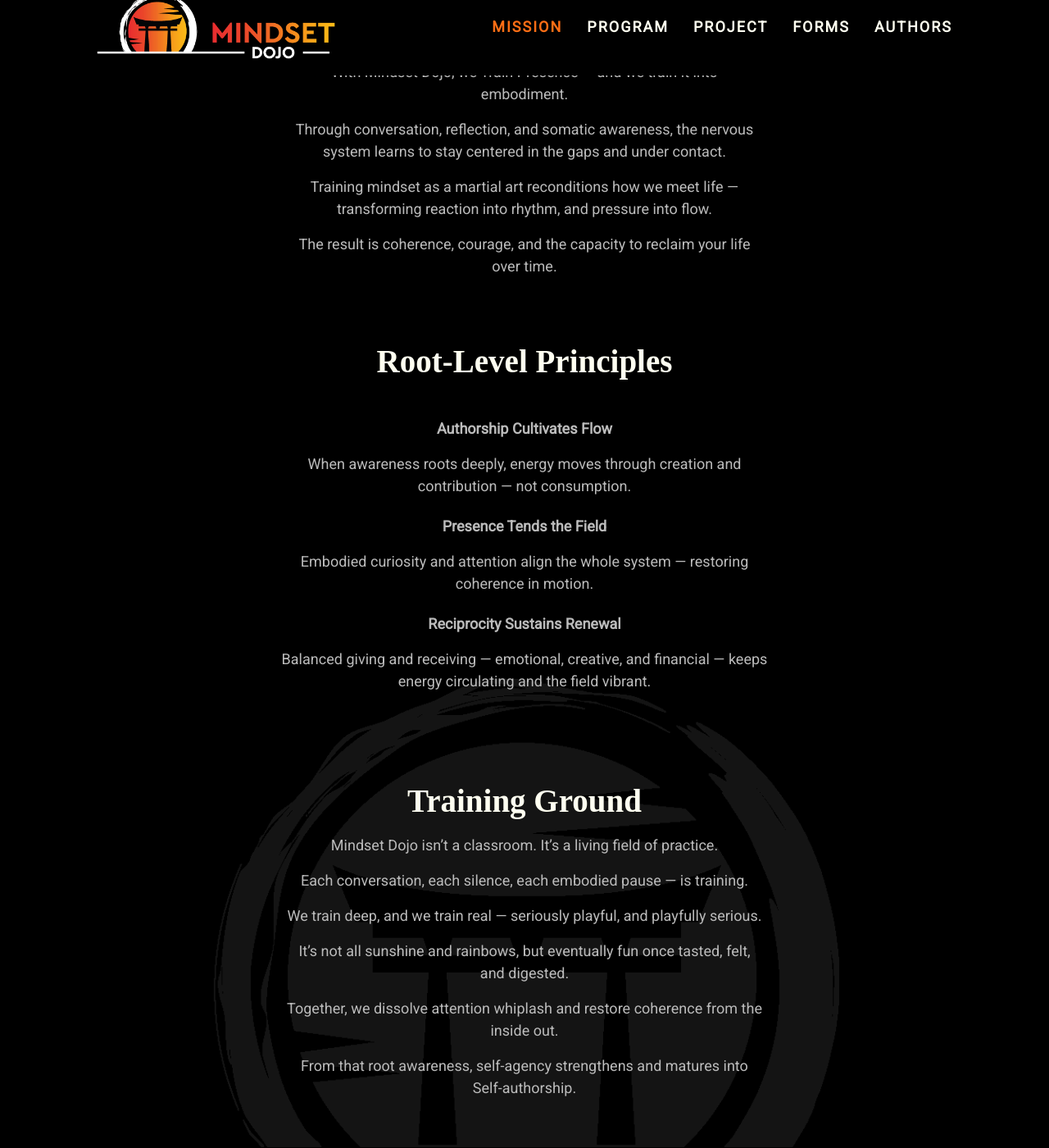
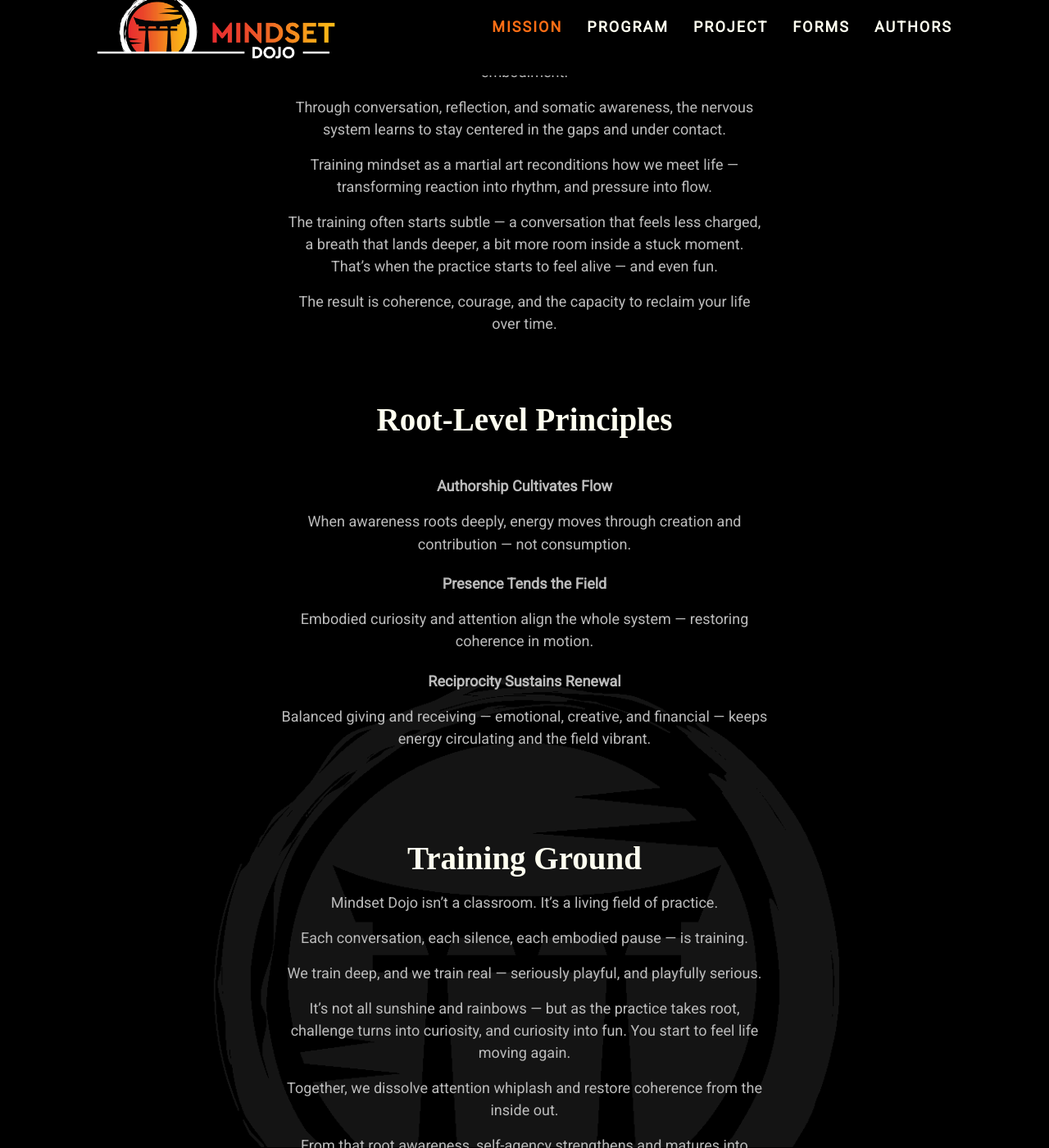
Before and after one commit to mindset-dojo/mindset-dojo.github.io, a Jekyll site: the page built from mission.md, in a window 1280 px wide and 1400 px high, scrolled down 1308 px. Shown: the whole window at 82% size. Built offline with Jekyll 4.4.1, drawn with Linux system fonts in a browser that asks for light colours; some web fonts are replaced; some of the changed text lies outside the part shown.

Commit message:
feat: mission uplift

```diff
--- a/_data/sections/mission.yaml
+++ b/_data/sections/mission.yaml
@@ -1,7 +1,7 @@
 ---
 mantra: "Reclaim Your Life."
 mantra_mark: "Life."
-description: "The Martial Art of Mindset — training that reclaims coherence at the root level by integrating mind, body, and voice through embodied awareness. We teach Presence as a martial art: where focus, energy, and balance align under pressure, and Self-authorship becomes a way of life. For leaders, creators, and seekers ready to move beyond theory into disciplined, fearless practice — one conversation at a time."
+description: "Reclaim Your Life from the age of hijacked attention. The Martial Art of Mindset is training designed to bring your focus, energy, and balance back to center. Through embodied awareness, we integrate mind, body, and voice so coherence becomes natural — even under pressure. We teach Presence as a martial art: disciplined, alive, and practical. This is how Self-authorship takes root — not through theory, but through lived practice, one conversation at a time. When Presence returns, life starts to feel lighter, livelier, and more possible."
 sections:
   - type: text
     data:
@@ -25,7 +25,7 @@
         - "We stop reacting and start reclaiming — one breath, one conversation at a time."
   - type: quote
     data:
-      text: "Fixing what’s wrong and imagining what’s possible aren’t the same as becoming reliable in how you show up."
+      text: "When mind, body, and voice move as one, even pressure feels like flow."
   - type: text
     data:
       label: "The Martial Art of Mindset"
@@ -33,6 +33,7 @@
         - "With Mindset Dojo, we Train Presence — and we train it into embodiment."
         - "Through conversation, reflection, and somatic awareness, the nervous system learns to stay centered in the gaps and under contact."
         - "Training mindset as a martial art reconditions how we meet life — transforming reaction into rhythm, and pressure into flow."
+        - "The training often starts subtle — a conversation that feels less charged, a breath that lands deeper, a bit more room inside a stuck moment. That’s when the practice starts to feel alive — and even fun."
         - "The result is coherence, courage, and the capacity to reclaim your life over time."
   - type: principles
     data:
@@ -46,13 +47,13 @@
         - "Mindset Dojo isn’t a classroom. It’s a living field of practice."
         - "Each conversation, each silence, each embodied pause — is training."
         - "We train deep, and we train real — seriously playful, and playfully serious."
-        - "It’s not all sunshine and rainbows, but eventually fun once tasted, felt, and digested."
+        - "It’s not all sunshine and rainbows — but as the practice takes root, challenge turns into curiosity, and curiosity into fun. You start to feel life moving again."
         - "Together, we dissolve attention whiplash and restore coherence from the inside out."
         - "From that root awareness, self-agency strengthens and matures into Self-authorship."
   - type: authors
     data:
       leadership_flow:
-        label: "⛩️🌿 Authors"
+        label: "⛩️🌿 Self-Authors"
         limit: 16
   - type: ctas
     data:
```
